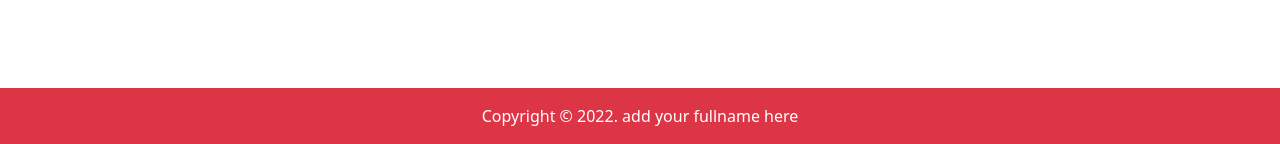
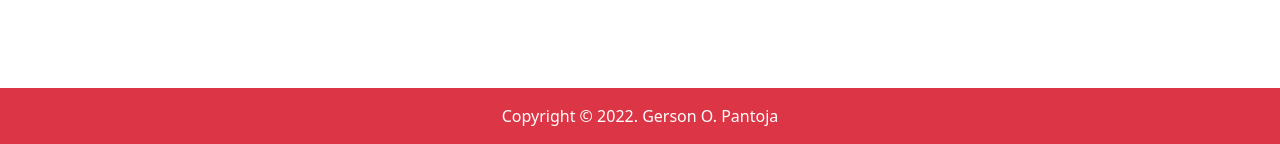
Before and after one commit to GersonPantoja/Act4-Melomaniac-Pantoja, a PHP site: page / in a window 1280 px wide. Shown: the part 3418-3562 px from the top of the page. Run offline with PHP 8.4, Linux system fonts and the light colour scheme.

Commit message:
full name has been added

```diff
--- a/index.php
+++ b/index.php
@@ -143,7 +143,7 @@
         </section>
 
         <footer class="py-3 bg-danger">
-            <div class="container px-4"><p class="m-0 text-center text-white">Copyright &copy; 2022. add your fullname here</p></div>
+            <div class="container px-4"><p class="m-0 text-center text-white">Copyright &copy; 2022. Gerson O. Pantoja</p></div>
         </footer>
         <!-- Bootstrap core JS-->
         <script src="js/bootstrap.bundle.min.js"></script>
```
